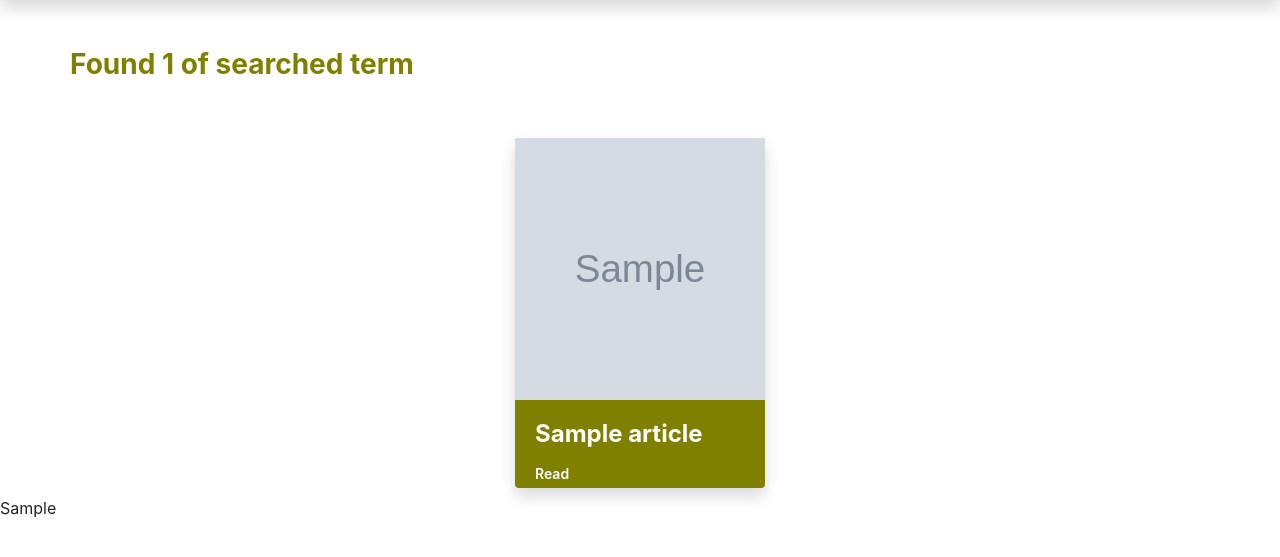
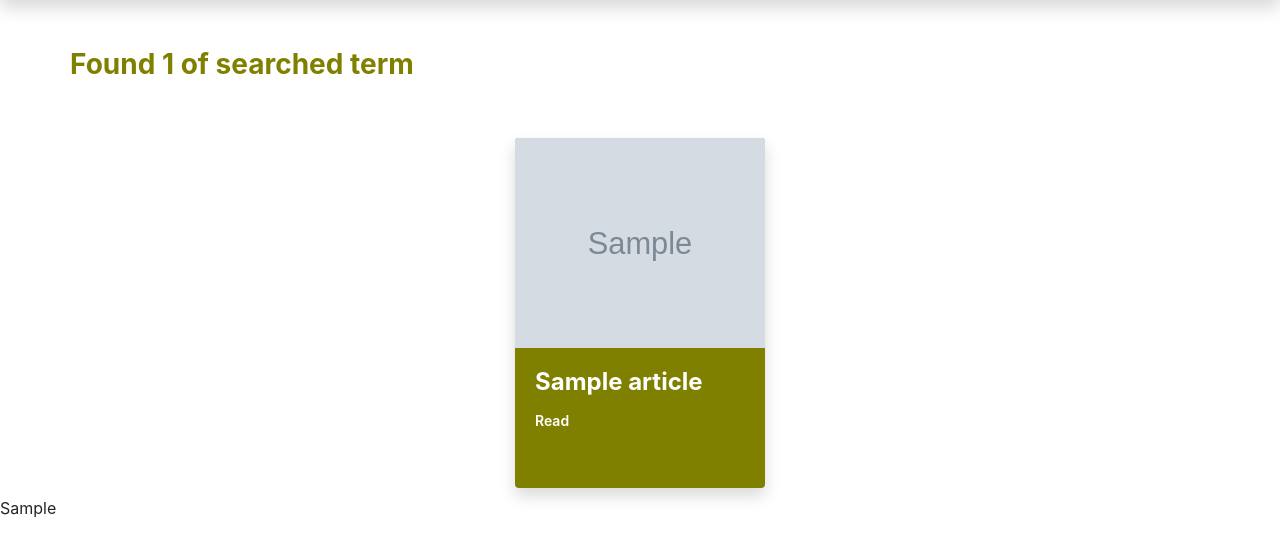
Before and after one commit to g90tony/moringa-tribune, a Django app: template news/templates/all-news/search.html in a window 1280 px wide. Shown: the part 56-613 px from the top of the page. Run offline with Django 3.2, Linux system fonts and the light colour scheme; tables that the repository leaves empty hold one stand-in row (values such as "Sample post"); the template is opened without the code that fills it: values that come from a table or form of the project are taken from there, most other values are stand-ins (such as "Sample title", 1, 10 or a date in 2020); grey boxes marked "Sample" are stand-in pictures; some libraries are stand-ins or nearby versions.

Commit message:
minor UI change

```diff
--- a/static/css/base-news.css
+++ b/static/css/base-news.css
@@ -11,7 +11,7 @@
 
 .news-card img {
   object-fit: cover;
-  height: 75%;
+  height: 60%;
   width: 100%;
 }
 
```
